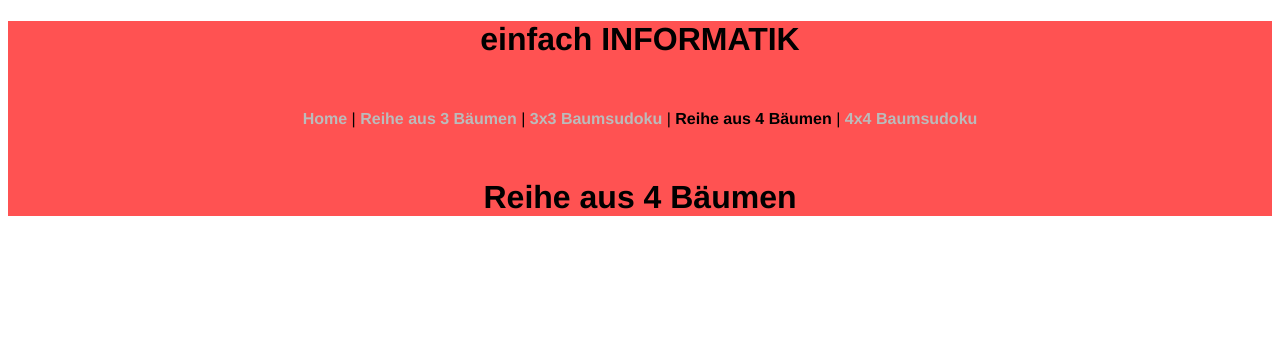
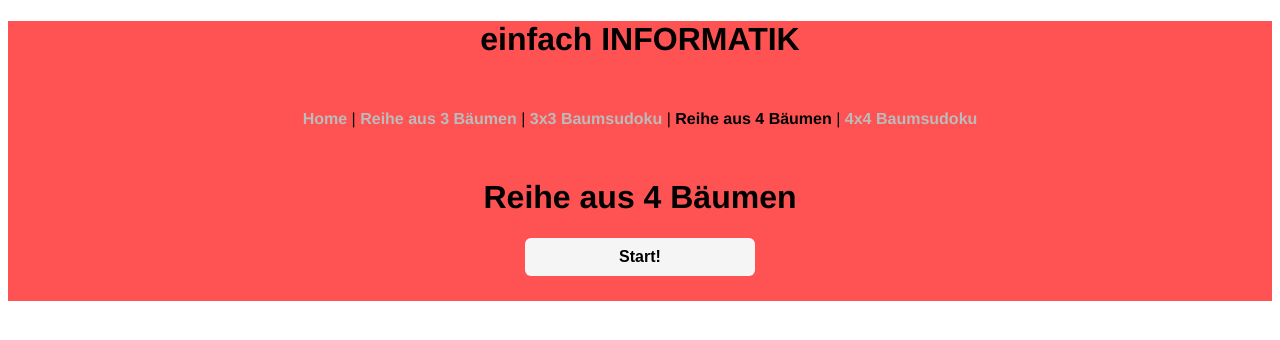
Before and after one commit to fbuetler/e-learning-environment, a Vue app in the folder vue-ts/: page /treerow4 in a window 1280 px wide. Shown: the top 340 px of the page. Built offline with nearby package versions, Linux system fonts and the light colour scheme.

Commit message:
reuse row component

```diff
--- a/vue-ts/src/components/trees/RowOfFour.vue
+++ /dev/null
@@ -1,14 +0,0 @@
-<template>
-  <div class="treerow">
-    <h1>Reihe aus 4 Bäumen</h1>
-  </div>
-</template>
-
-<script lang="ts">
-export default {
-  name: "treerow",
-  components: {},
-};
-</script>
-
-<style scoped></style>
--- a/vue-ts/src/views/TreeRowOfFour.vue
+++ b/vue-ts/src/views/TreeRowOfFour.vue
@@ -1,16 +1,16 @@
 <template>
   <div class="treerow">
-    <RowOfFour />
+    <Row size="4" />
   </div>
 </template>
 
 <script lang="ts">
-import RowOfFour from "@/components/trees/RowOfFour.vue";
+import Row from "@/components/trees/Row.vue";
 
 export default {
-  name: "treerowoffour",
+  name: "TreeRowOfFour",
   components: {
-    RowOfFour,
+    Row,
   },
 };
 </script>
--- a/vue-ts/src/views/TreeRowOfThree.vue
+++ b/vue-ts/src/views/TreeRowOfThree.vue
@@ -1,16 +1,16 @@
 <template>
   <div class="treerow">
-    <RowOfThree size="3" />
+    <Row size="3" />
   </div>
 </template>
 
 <script lang="ts">
-import RowOfThree from "@/components/trees/RowOfThree.vue";
+import Row from "@/components/trees/Row.vue";
 
 export default {
-  name: "treerowofthree",
+  name: "TreeRowOfThree",
   components: {
-    RowOfThree,
+    Row,
   },
 };
 </script>
```
Also changed, not shown: vue-ts/src/components/trees/Row.vue (renamed from vue-ts/src/components/trees/RowOfThree.vue).
